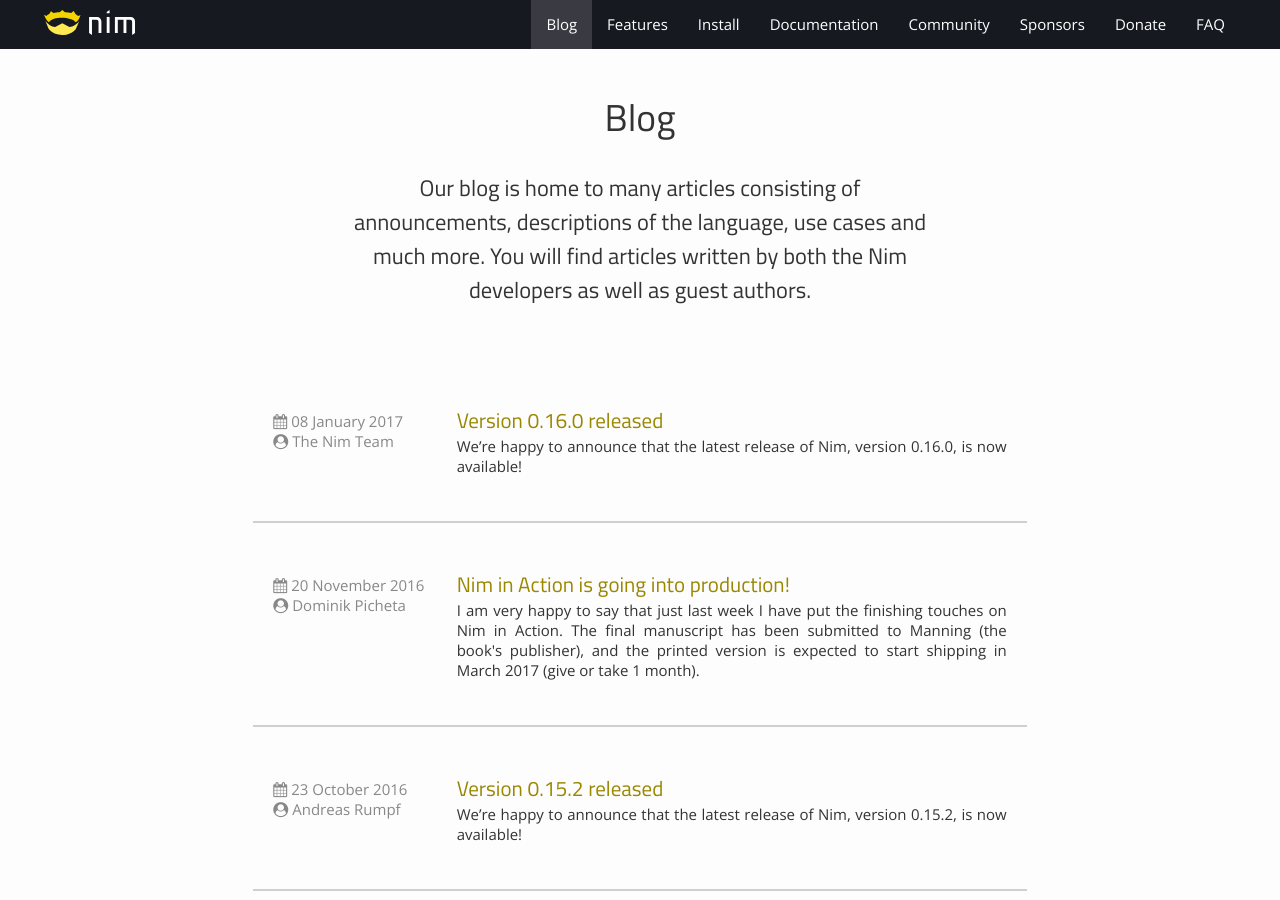
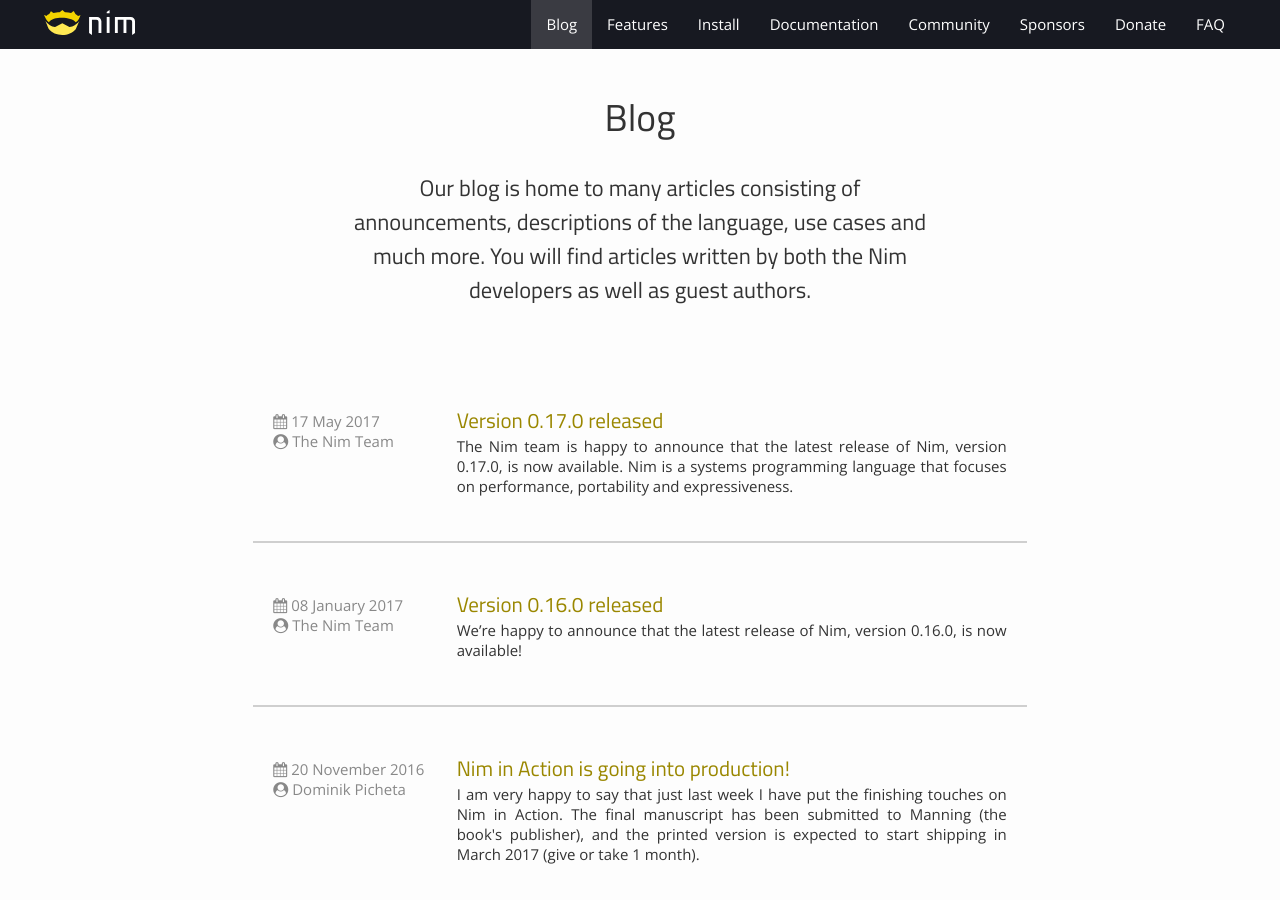
Before and after one commit to nim-lang/website, a Jekyll site: the page built from jekyll/blog.html, in a window 1280 px wide and 900 px high. Built offline with Jekyll 4.4.1, drawn with Linux system fonts in a browser that asks for light colours.

```diff
--- a/jekyll/_config.yml
+++ b/jekyll/_config.yml
@@ -5,7 +5,7 @@ description: >
   compiles to C, C++ and JavaScript.
 baseurl: ""
 
-nim_version: 0.16.0
+nim_version: 0.17.0
 
 defaults:
   -
```
Also changed, not shown: jekyll/_posts/2017-05-17-version-0170-released.md (renamed from jekyll/_drafts/version-0170-released.md).
